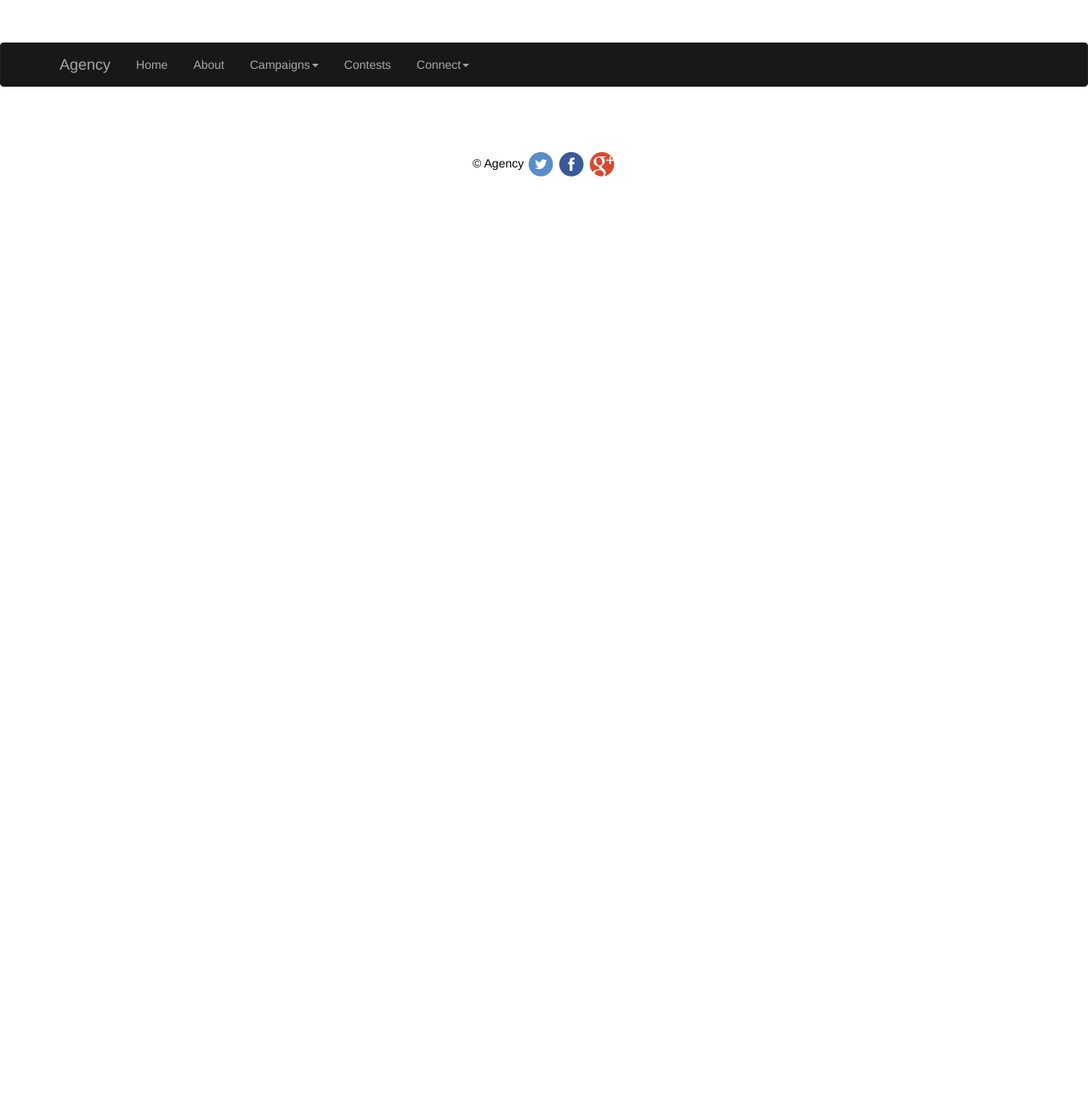
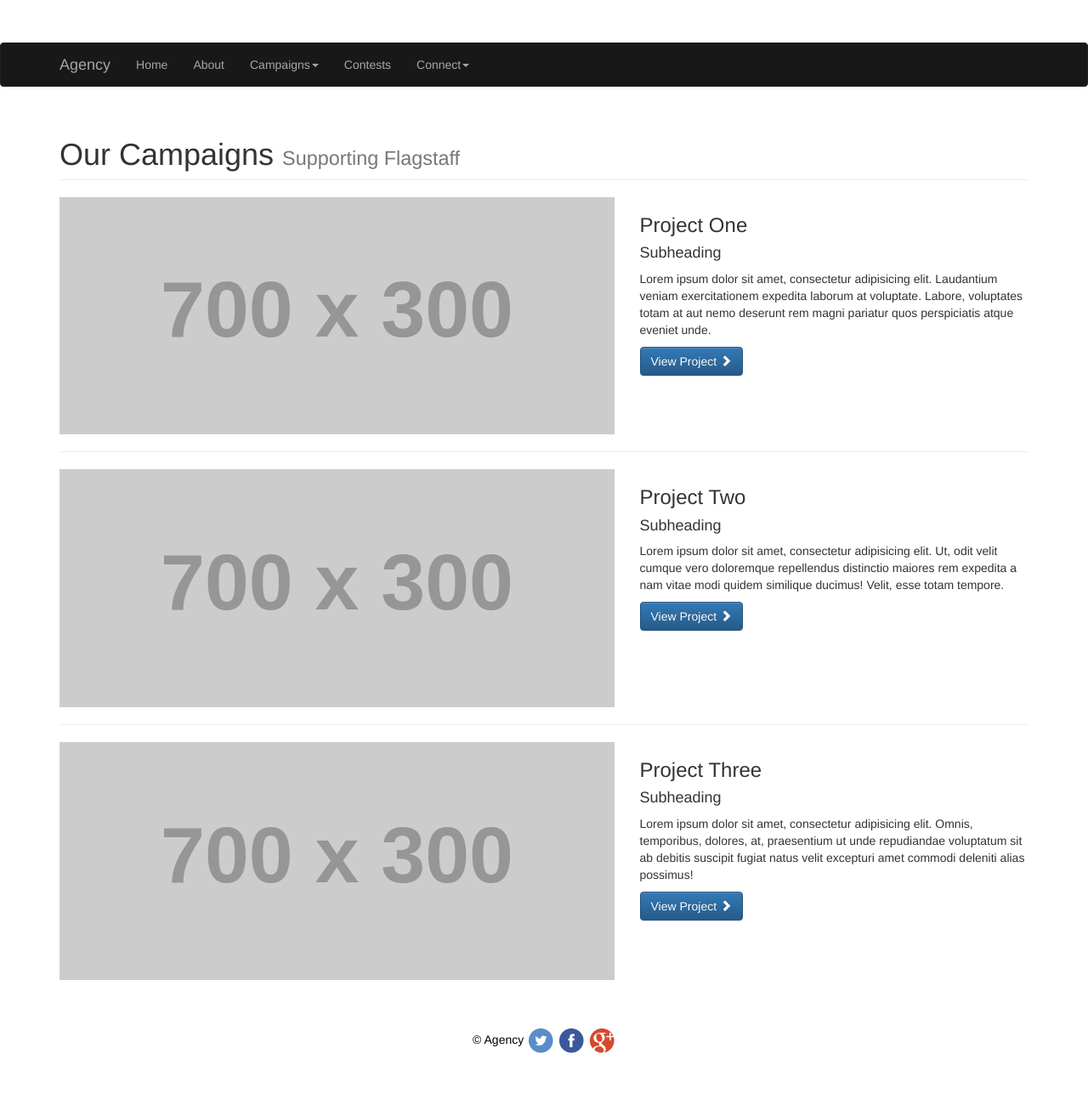
Before and after one commit to vtsyms/CS399Agency, a Django app: page /campaigns in a window 1280 px wide. Shown: the whole page at 85% size. Before the commit the page ends 208 px from the top, so only its background shows below. Run offline with Django 3.2, Linux system fonts and the light colour scheme; grey boxes labelled with a size stand in for pictures from a placeholder-image service; some libraries are stand-ins or nearby versions.

Commit message:
Campaign Page, Content Added

```diff
--- a/CS399Agency/templates/campaigns.html
+++ b/CS399Agency/templates/campaigns.html
@@ -3,4 +3,73 @@
 
 {% block body %}
 
+<!-- Page Content -->
+    <div class="container">
+
+        <!-- Page Heading -->
+        <div class="row">
+            <div class="col-lg-12">
+                <h1 class="page-header">Our Campaigns
+                    <small>Supporting Flagstaff</small>
+                </h1>
+            </div>
+        </div>
+        <!-- /.row -->
+
+        <!-- Project One -->
+        <div class="row">
+            <div class="col-md-7">
+                <a href="#">
+                    <img class="img-responsive" src="http://placehold.it/700x300" alt="">
+                </a>
+            </div>
+            <div class="col-md-5">
+                <h3>Project One</h3>
+                <h4>Subheading</h4>
+                <p>Lorem ipsum dolor sit amet, consectetur adipisicing elit. Laudantium veniam exercitationem expedita laborum at voluptate. Labore, voluptates totam at aut nemo deserunt rem magni pariatur quos perspiciatis atque eveniet unde.</p>
+                <a class="btn btn-primary" href="#">View Project <span class="glyphicon glyphicon-chevron-right"></span></a>
+            </div>
+        </div>
+        <!-- /.row -->
+
+        <hr>
+
+        <!-- Project Two -->
+        <div class="row">
+            <div class="col-md-7">
+                <a href="#">
+                    <img class="img-responsive" src="http://placehold.it/700x300" alt="">
+                </a>
+            </div>
+            <div class="col-md-5">
+                <h3>Project Two</h3>
+                <h4>Subheading</h4>
+                <p>Lorem ipsum dolor sit amet, consectetur adipisicing elit. Ut, odit velit cumque vero doloremque repellendus distinctio maiores rem expedita a nam vitae modi quidem similique ducimus! Velit, esse totam tempore.</p>
+                <a class="btn btn-primary" href="#">View Project <span class="glyphicon glyphicon-chevron-right"></span></a>
+            </div>
+        </div>
+        <!-- /.row -->
+
+        <hr>
+
+        <!-- Project Three -->
+        <div class="row">
+            <div class="col-md-7">
+                <a href="#">
+                    <img class="img-responsive" src="http://placehold.it/700x300" alt="">
+                </a>
+            </div>
+            <div class="col-md-5">
+                <h3>Project Three</h3>
+                <h4>Subheading</h4>
+                <p>Lorem ipsum dolor sit amet, consectetur adipisicing elit. Omnis, temporibus, dolores, at, praesentium ut unde repudiandae voluptatum sit ab debitis suscipit fugiat natus velit excepturi amet commodi deleniti alias possimus!</p>
+                <a class="btn btn-primary" href="#">View Project <span class="glyphicon glyphicon-chevron-right"></span></a>
+            </div>
+        </div>
+        <!-- /.row -->
+
+
+        </div>
+        <!-- /.row -->
+
 {% endblock %}
```
